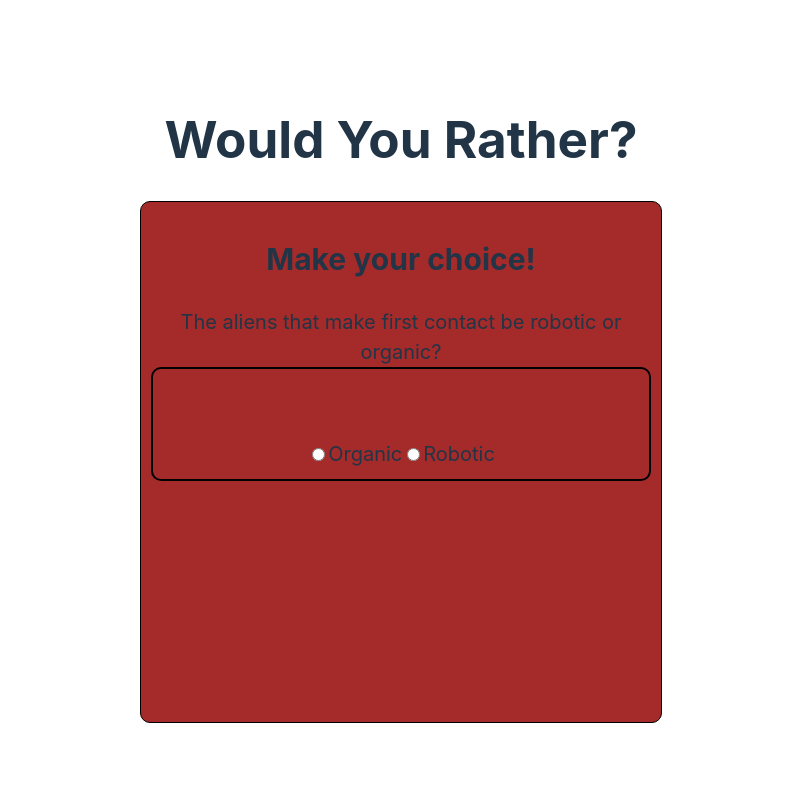
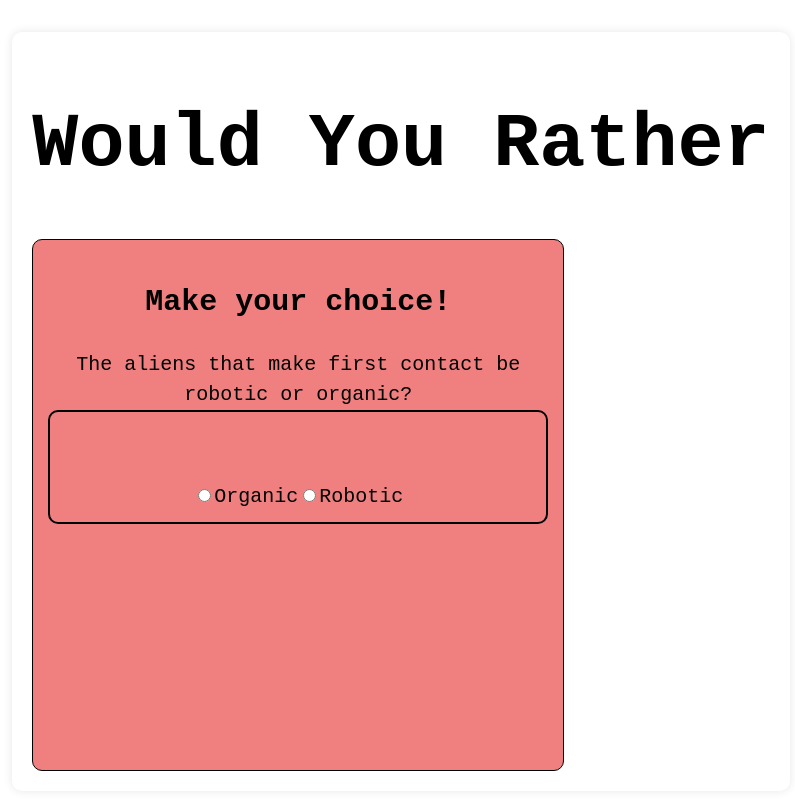
Before and after one commit to Lornwri/would-you-rather, a Vue app: page / in a window 1280 px wide. Shown: the top 810 px of the page, without its empty margins (239-1034 px from the left). Built offline with nearby package versions, Linux system fonts and the light colour scheme.

Commit message:
Initial post
Signed-off-by: Lornwri <34406133+Lornwri@users.noreply.github.com>

```diff
--- a/src/App.vue
+++ b/src/App.vue
@@ -3,27 +3,52 @@ import WouldYouRather from './components/WouldYouRather.vue'
 
 import {ref} from 'vue'
 
+//Data for 'wyr' question and answers
 const wyrQuestion = ref('The aliens that make first contact be robotic or organic?')
 const wyrAnswer1 = ref('Organic')
 const wyrAnswer2 = ref('Robotic')
 
-//stores user's answers
+
+//stores user's answer selection
 
 const userSelection = ref('') //empty string for user's answer
+
+function updateUserSelection(userChoice) {
+  userSelection.value = 'Thanks! You chose ${userChoice}'
+}
 
 </script>
 
 <template>
 
-  <h1>Would You Rather?</h1>
+  <div id="app">
 
-  <WouldYouRather v-bind:question="wyrQuestion"
-                  v-bind:answer1="wyrAnswer1"
-                  v-bind:answer2="wyrAnswer2">
+  <h1>Would You Rather</h1>
+
+  <WouldYouRather
+      v-bind:question="wyrQuestion"
+      v-bind:answer1="wyrAnswer1"
+      v-bind:answer2="wyrAnswer2">
+      v-on:answer-selected="updateUserSelection">
   </WouldYouRather>
+
+  {{ userSelection }}
+
+  </div>
 
 </template>
 
 <style scoped>
 
+#app {
+  text-align: center;
+  font-family: 'Courier New', Courier, monospace;
+  font-size: 1.5em;
+  color: #000000;
+  background-color: #ffffff;
+  padding: 20px;
+  border-radius: 10px;
+  box-shadow: 0 0 10px rgba(0, 0, 0, 0.1);
+}
+
 </style>
--- a/src/components/WouldYouRather.vue
+++ b/src/components/WouldYouRather.vue
@@ -46,8 +46,8 @@ function choiceMade() {
 <style scoped>
 
 #wyr {
-  background-color: brown;
-  padding: 10px;
+  background-color: lightcoral;
+  padding: 15px;
   width: 500px;
   height: 500px;
   border: 1px solid black;
@@ -58,8 +58,9 @@ function choiceMade() {
 
 #answers {
   padding: 10px;
-  background-color: brown;
+  background-color: lightcoral;
   border: 2px solid black;
   border-radius: 10px;
+  text-align: center;
 }
 </style>
```
